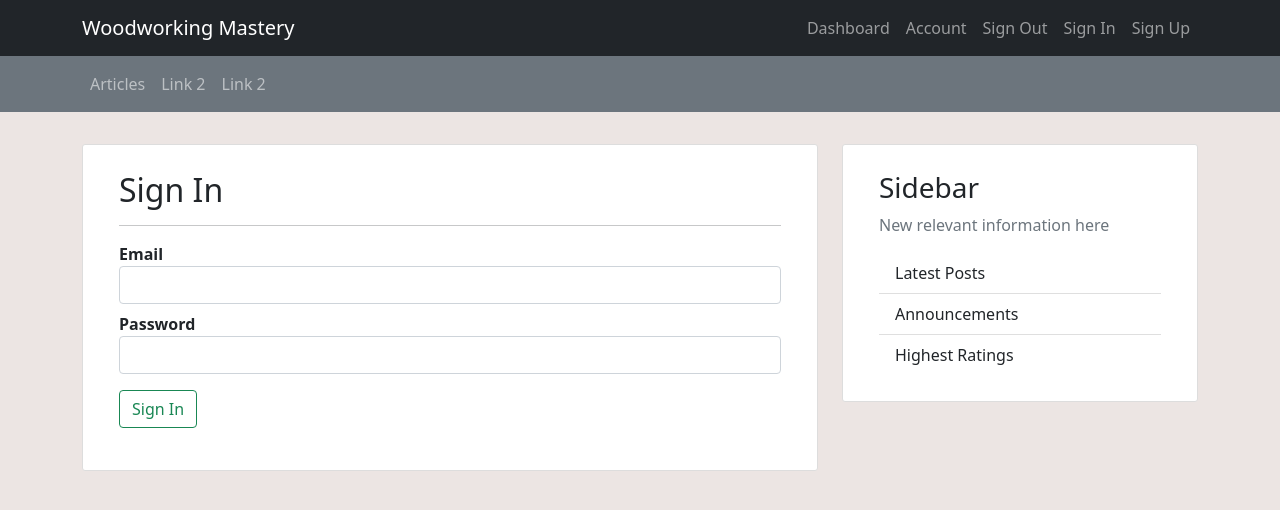
After one commit to d99mli/woodworking_mastery, a Flask app: page /signin in a window 1280 px wide. The commit adds this page. Shown: the top 510 px of the page. Run offline with Flask 2, Linux system fonts and the light colour scheme; some libraries are stand-ins or nearby versions.

Commit message:
created signin route and template

```diff
--- a/app.py
+++ b/app.py
@@ -1,6 +1,7 @@
 import os
 from flask import (
-    Flask, flash, render_template, redirect, request, session, url_for, logging)
+    Flask, flash, render_template, redirect, request,
+    session, url_for, logging)
 from wtforms import (
     Form, StringField, TextAreaField, PasswordField, validators)
 from passlib.hash import sha256_crypt
@@ -28,7 +29,7 @@
     email = StringField('Email', [validators.Length(min=6, max=50)])
     password = PasswordField('Password', [
         validators.DataRequired(),
-        validators.EqualTo('confirm', message='Passwords do not match')
+        validators.EqualTo('confirm_password', message='Passwords don´t match')
     ])
     confirm_password = PasswordField('Confirm Password')
 
@@ -47,6 +48,7 @@
     return render_template('articles.html')
 
 
+# --- Sign up ---
 @app.route("/signup", methods=['GET', 'POST'])
 def signup():
     form = SignupForm(request.form)
@@ -60,13 +62,46 @@
         # insert_one requires an dictionary to store info in mongoDB
         mongo.db.users.insert_one(signup_user)
 
-        flash('You have Signed Up successfully! Please proceed to Login', 'success')
-        redirect(url_for('articles'))
+        flash('You have Signed Up successfully!', 'success')
+        return redirect(url_for('signin'))
 
     return render_template('signup.html', form=form)
 
 
+# --- Sign in ---
+@app.route('/signin', methods=['GET', 'POST'])
+def signin():
+    form = SignupForm(request.form)
+    if request.method == 'POST':
+        # Check if user exists in db
+        user_signin = mongo.db.users.find_one(
+            {'email': request.form.get('email').lower()}
+        )
+
+        if user_signin:
+            # Ensure hashed passwords matches user input
+            if sha256_crypt.verify(
+                    request.form.get('password'), user_signin['password']):
+
+                session['user'] = request.form.get('email').lower()
+                flash('Welcome, {}'.format(
+                    request.form.get('email')), 'success')
+                return redirect(url_for('articles'))
+
+            else:
+                # Invalid Email/password match
+                flash('Incorrect Email and/or Password')
+                return redirect(url_for('signin'))
+
+        else:
+            # User doesn't exist
+            flash('Incorrect Email and/or Password')
+            return redirect(url_for('login'))
+
+    return render_template('signin.html', form=form)
+
+
 if __name__ == "__main__":
     app.run(host=os.environ.get("IP"),
-    port = int(os.environ.get("PORT")),
-    debug = True)
+            port=int(os.environ.get("PORT")),
+            debug=True)
--- a/static/css/style.css
+++ b/static/css/style.css
@@ -21,6 +21,7 @@
 /* Form styling */
 .form-group {
     margin-bottom: 0.5rem;
+    font-weight: 600;
 }
 
 /* Sidebar section */
--- a/templates/includes/_navbar.html
+++ b/templates/includes/_navbar.html
@@ -14,11 +14,11 @@
                 <a class="nav-link" href="#">Account</a>
               </li>
               <li class="nav-item">
-                <a class="nav-link" href="#">Log Out</a>
+                <a class="nav-link" href="#">Sign Out</a>
               </li>
             <!-- else -->
               <li class="nav-item">
-                <a class="nav-link" href="#">Log In</a>
+                <a class="nav-link" href="{{ url_for('signin') }}">Sign In</a>
               </li>
               <li class="nav-item">
                 <a class="nav-link" href="{{ url_for('signup') }}">Sign Up</a>
--- /dev/null
+++ b/templates/signin.html
@@ -0,0 +1,21 @@
+{% extends "base.html" %}
+{% block content %}
+
+    {% from 'includes/_formhelpers.html' import render_field %}
+    <div class="card">
+        <div class="card-body">
+            <h2 class="card-title">Sign In</h2>
+            <hr>
+            <form method="POST" action="{{ url_for('signin') }}">
+                <div class="form-group">
+                    {{render_field(form.email, class_="form-control")}}
+                </div>
+                <div class="form-group">
+                    {{render_field(form.password, class_="form-control")}}
+                </div>
+                <p class="mt-3"><input type="submit" class="btn btn-outline-success" value="Sign In"></p>
+            </form>
+        </div>
+    </div>
+
+{% endblock %}
--- a/templates/signup.html
+++ b/templates/signup.html
@@ -5,6 +5,7 @@
     <div class="card">
         <div class="card-body">
             <h2 class="card-title">Registration</h2>
+            <hr>
             <form method="POST" action="">
                 <div class="form-group">
                     {{render_field(form.name, class_="form-control")}}
@@ -24,9 +25,6 @@
                 <p class="mt-3"><input type="submit" class="btn btn-outline-success" value="Sign Up"></p>
             </form>
         </div>
-
     </div>
 
-
-
 {% endblock %}
```
Also changed, not shown: templates/login.html (deleted, +0 -47 lines).
